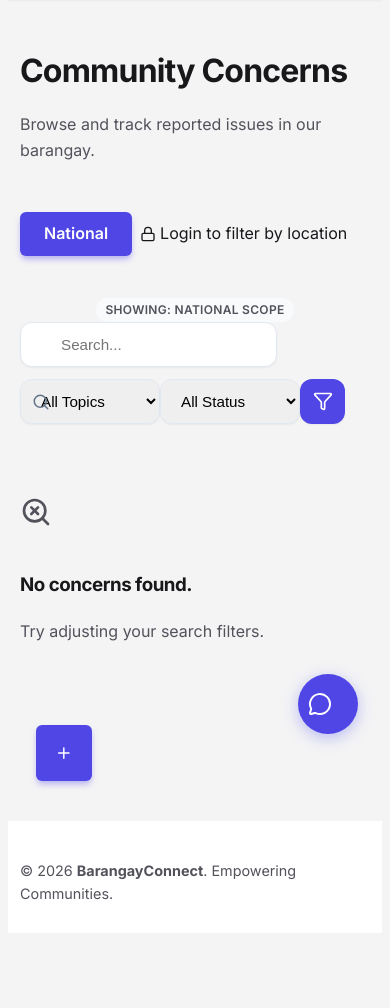
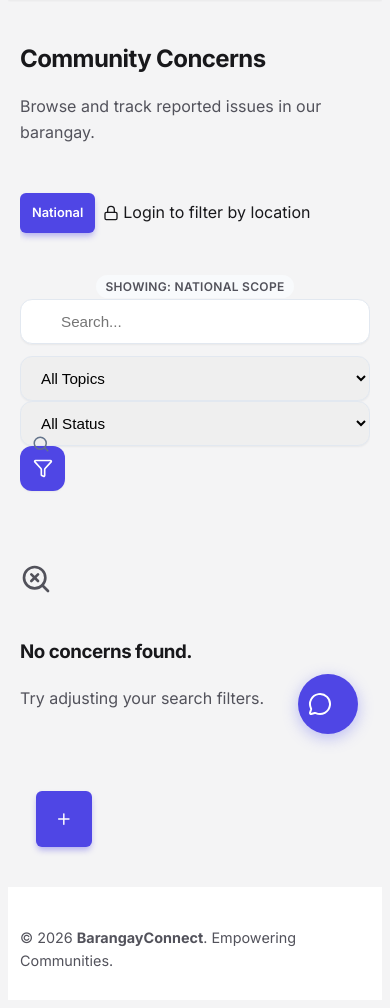
Before and after one commit to leizydog/barangay_concerns, a Django app: page /concerns/ in a window 390 px wide. Shown: the part 78-1086 px from the top of the page. Before the commit the page ends 978 px from the top, so only its background shows below. Run offline with Django 4.2, Linux system fonts and the light colour scheme; data that the repository does not hold is empty.

Commit message:
fix: Add comprehensive mobile responsiveness styles

```diff
--- a/barangay_concerns/static/css/style_v2.css
+++ b/barangay_concerns/static/css/style_v2.css
@@ -1230,3 +1230,268 @@ a:hover {
 [data-theme="dark"] .btn-close {
     filter: invert(1) grayscale(100%) brightness(200%);
 }
+
+/* ========================================
+   MOBILE RESPONSIVE FIXES
+   ======================================== */
+
+/* Mobile-first improvements for concerns list */
+@media (max-width: 576px) {
+    /* General container padding */
+    .container {
+        padding-left: 0.75rem;
+        padding-right: 0.75rem;
+    }
+
+    /* Page titles */
+    h1.display-6 {
+        font-size: 1.5rem;
+    }
+
+    /* Geographic scope tabs - horizontal scroll with smaller padding */
+    .no-scrollbar {
+        -webkit-overflow-scrolling: touch;
+        scrollbar-width: none;
+    }
+
+    .no-scrollbar::-webkit-scrollbar {
+        display: none;
+    }
+
+    .rounded-pill.px-4 {
+        padding-left: 0.75rem !important;
+        padding-right: 0.75rem !important;
+        font-size: 0.8rem;
+        white-space: nowrap;
+    }
+
+    /* Search and filter stacking */
+    form.d-flex.align-items-center {
+        flex-direction: column;
+        width: 100%;
+        gap: 0.75rem !important;
+    }
+
+    form.d-flex.align-items-center > .position-relative {
+        width: 100%;
+    }
+
+    form.d-flex.align-items-center input[type="text"] {
+        width: 100% !important;
+        min-width: 100% !important;
+    }
+
+    form.d-flex.align-items-center .d-flex.gap-2 {
+        width: 100%;
+        flex-wrap: wrap;
+    }
+
+    form.d-flex.align-items-center select {
+        flex: 1 1 auto;
+        min-width: 0 !important;
+    }
+
+    form.d-flex.align-items-center button[type="submit"] {
+        flex-shrink: 0;
+    }
+
+    /* Concern cards responsive grid */
+    .row[style*="--bs-gutter"] {
+        margin-left: -0.5rem;
+        margin-right: -0.5rem;
+    }
+
+    .row[style*="--bs-gutter"] > div {
+        padding-left: 0.5rem;
+        padding-right: 0.5rem;
+    }
+
+    /* Card adjustments */
+    .concern-card,
+    .card {
+        border-radius: var(--radius-md);
+    }
+
+    .concern-card .card-body,
+    .card-body {
+        padding: 1rem;
+    }
+
+    /* Detail page adjustments */
+    .detail-container {
+        padding: 0.75rem;
+    }
+
+    .detail-card {
+        border-radius: 12px;
+    }
+
+    .detail-card-header {
+        padding: 1rem;
+    }
+
+    .detail-card-body {
+        padding: 1rem;
+    }
+
+    /* Vote buttons smaller on mobile */
+    .vote-btn {
+        padding: 0.35rem 0.75rem;
+        font-size: 0.85rem;
+    }
+
+    /* Comments section */
+    .comment-item {
+        padding: 0.75rem 0;
+    }
+
+    .comment-avatar {
+        width: 32px;
+        height: 32px;
+        font-size: 0.75rem;
+    }
+
+    .comment-body {
+        font-size: 0.9rem;
+    }
+
+    /* Admin pages */
+    .admin-container {
+        padding: 1rem 0.75rem;
+    }
+
+    .admin-header {
+        flex-direction: column;
+        align-items: flex-start;
+        gap: 1rem;
+    }
+
+    .admin-header h1 {
+        font-size: 1.35rem;
+    }
+
+    .stats-row {
+        grid-template-columns: 1fr;
+    }
+
+    .toolbar {
+        flex-direction: column;
+        align-items: stretch;
+    }
+
+    .filter-tabs {
+        overflow-x: auto;
+        -webkit-overflow-scrolling: touch;
+        padding-bottom: 0.5rem;
+    }
+
+    .filter-tabs a {
+        white-space: nowrap;
+    }
+
+    .search-box {
+        width: 100%;
+    }
+
+    .search-box input {
+        min-width: 0 !important;
+        flex: 1;
+    }
+
+    /* Table actions stack vertically */
+    .action-buttons {
+        flex-direction: column;
+        gap: 0.35rem;
+    }
+
+    .action-btn {
+        width: 100%;
+        justify-content: center;
+    }
+
+    /* User table hide less important columns */
+    .user-table th:nth-child(3),
+    .user-table td:nth-child(3),
+    .user-table th:nth-child(5),
+    .user-table td:nth-child(5) {
+        display: none;
+    }
+
+    /* Reports page */
+    .reports-container {
+        padding: 1rem 0.75rem;
+    }
+
+    .report-card {
+        padding: 1rem;
+    }
+
+    .report-header {
+        flex-direction: column;
+        gap: 0.5rem;
+    }
+
+    .report-actions {
+        flex-direction: column;
+    }
+
+    .report-actions form {
+        width: 100%;
+    }
+
+    .action-btn.delete,
+    .action-btn.dismiss {
+        width: 100%;
+        justify-content: center;
+    }
+
+    .karma-input {
+        margin-left: 0;
+        margin-top: 0.5rem;
+    }
+
+    /* Announcement form */
+    .form-grid {
+        grid-template-columns: 1fr !important;
+    }
+
+    /* Stat pills stack */
+    .stats-row .stat-pill {
+        width: 100%;
+        justify-content: center;
+    }
+
+    /* Pagination */
+    .pagination-container {
+        flex-wrap: wrap;
+    }
+
+    /* Hide "Page X of Y" on very small screens, show arrows */
+    .pagination-container .current {
+        font-size: 0.8rem;
+        padding: 0.35rem 0.75rem;
+    }
+}
+
+/* Medium mobile adjustments */
+@media (max-width: 768px) and (min-width: 577px) {
+    /* Two-column on tablet for filters */
+    form.d-flex.align-items-center .d-flex.gap-2 select {
+        min-width: 120px !important;
+    }
+
+    /* Stats row 2 columns */
+    .stats-row {
+        grid-template-columns: repeat(2, 1fr);
+    }
+}
+
+/* Prevent horizontal overflow on all screens */
+html, body {
+    overflow-x: hidden;
+}
+
+.fade-in {
+    max-width: 100vw;
+    overflow-x: hidden;
+}
```
